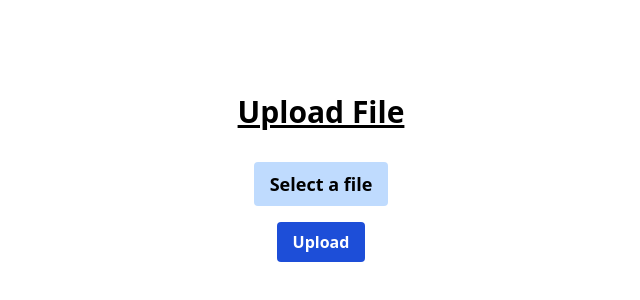
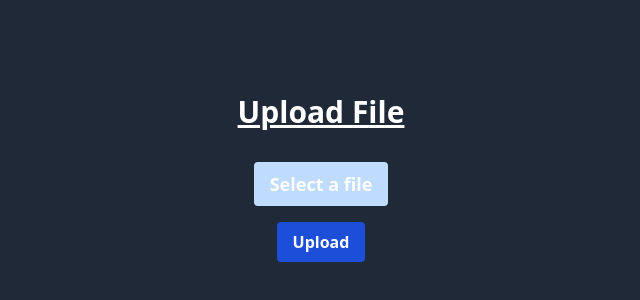
Before and after one commit to milliorn/react-file-uploader, a React (Vite) app: page / in a window 1280 px wide. Shown: the part 222-522 px from the top of the page, without its empty margins (319-959 px from the left). Built offline with nearby package versions, Linux system fonts and the light colour scheme.

Commit message:
change background, text

```diff
--- a/src/App.tsx
+++ b/src/App.tsx
@@ -20,7 +20,7 @@ function App(): JSX.Element {
   };
 
   return (
-    <div className="flex flex-col items-center justify-center h-screen">
+    <div className="flex flex-col items-center justify-center h-screen bg-gray-800 text-white">
       {/* Heading */}
       <h1 className="text-3xl font-bold underline text-center">Upload File</h1>
       {/* Form */}
@@ -29,13 +29,13 @@ function App(): JSX.Element {
         <div className="mb-4">
           <label
             htmlFor="file-upload"
-            className="cursor-pointer bg-blue-200 hover:bg-blue-400 rounded text-black font-bold py-2 px-4 flex flex-col max-w-xs items-center justify-center mx-auto my-0"
+            className="cursor-pointer bg-blue-200 hover:bg-blue-400 rounded font-bold py-2 px-4 flex flex-col max-w-xs items-center justify-center mx-auto my-0"
           >
             {/* Display "Select a file" if no file has been picked yet, otherwise display the selected file name */}
             {!isFilePicked ? (
               <span className="text-lg font-bold">Select a file</span>
             ) : (
-              <span className="text-lg font-bold text-center">
+              <span className="text-lg font-bold text-center text-black">
                 {selectedFile?.name}
               </span>
             )}
```
